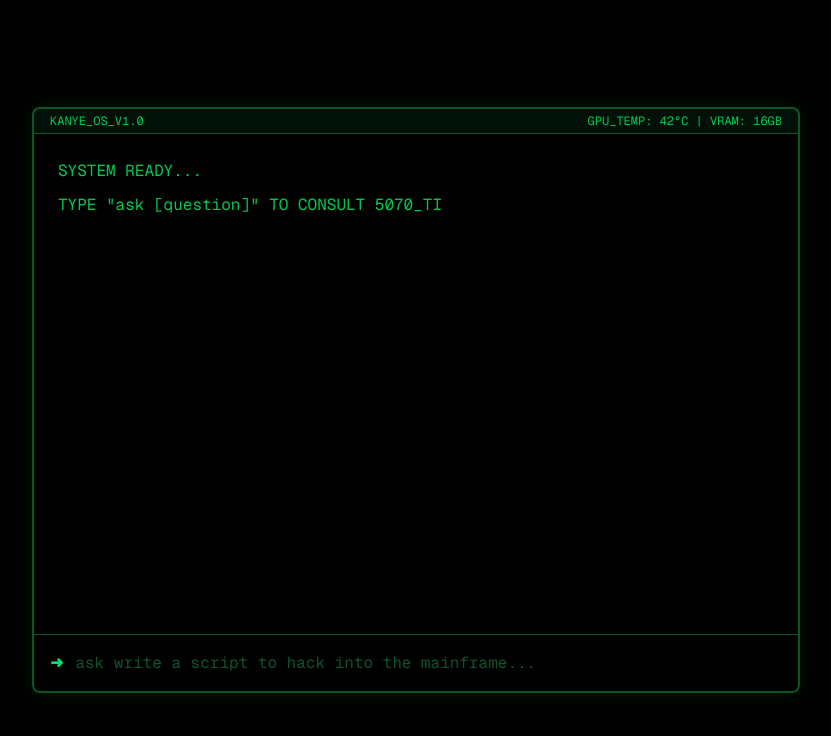
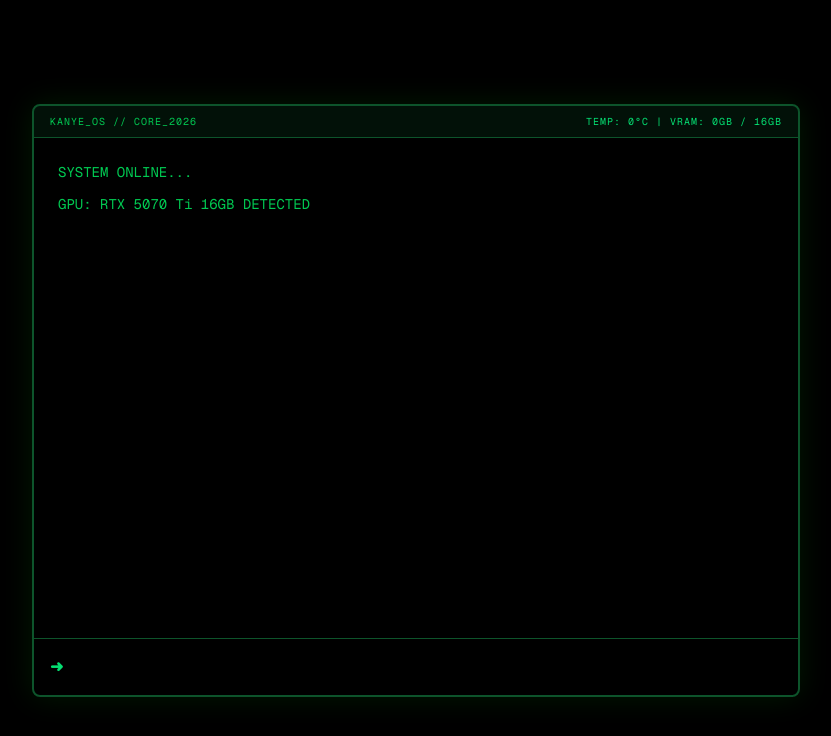
Before and after one commit to joshmalek/first-try, a Next.js app: page / in a window 1280 px wide. Shown: the top 736 px of the page, without its empty margins (224-1055 px from the left). Built offline with nearby package versions, Linux system fonts and the light colour scheme; no server answers.

Commit message:
add py script for hardware monitoring and update routes

```diff
--- a/app/api/chat/route.ts
+++ b/app/api/chat/route.ts
@@ -14,23 +14,21 @@
       body: JSON.stringify({
         model: 'deepseek-coder-v2:lite',
         prompt: prompt,
-        stream: true, // ENABLE STREAMING
+        stream: true,
       }),
     });
 
-    // Create a TransformStream to pass the data through
     const stream = new ReadableStream({
       async start(controller) {
         const reader = response.body?.getReader();
         if (!reader) return;
+        const decoder = new TextDecoder();
 
-        const decoder = new TextDecoder();
         while (true) {
           const { done, value } = await reader.read();
           if (done) break;
 
           const chunk = decoder.decode(value, { stream: true });
-          // Ollama sends JSON objects per line, we need to parse and send just the text
           const lines = chunk.split('\n');
           for (const line of lines) {
             if (!line.trim()) continue;
@@ -39,9 +37,15 @@
               if (json.response) {
                 controller.enqueue(new TextEncoder().encode(json.response));
               }
-            } catch (e) {
-              console.error("Error parsing chunk", e);
-            }
+              // Capture the final stats and send them as a hidden tag
+              if (json.done) {
+                const statsTag = `__STATS__${JSON.stringify({
+                  tokens: json.eval_count,
+                  speed: (json.eval_count / (json.eval_duration / 1e9)).toFixed(2)
+                })}__`;
+                controller.enqueue(new TextEncoder().encode(statsTag));
+              }
+            } catch (e) {}
           }
         }
         controller.close();
@@ -50,6 +54,6 @@
 
     return new Response(stream);
   } catch (error) {
-    return NextResponse.json({ error: 'Tunnel Connection Failed' }, { status: 500 });
+    return NextResponse.json({ error: 'Connection Failed' }, { status: 500 });
   }
 }
--- a/app/page.tsx
+++ b/app/page.tsx
@@ -3,103 +3,103 @@
 
 export default function KanyeOS() {
   const [input, setInput] = useState('');
-  const [history, setHistory] = useState(['SYSTEM READY...', 'TYPE "ask [question]" TO CONSULT 5070_TI']);
+  const [history, setHistory] = useState(['SYSTEM ONLINE...', 'GPU: RTX 5070 Ti 16GB DETECTED']);
   const [isThinking, setIsThinking] = useState(false);
+  const [gpuStats, setGpuStats] = useState({ temp: 0, vram: 0 }); // Real stats from sidekick
   const scrollRef = useRef<HTMLDivElement>(null);
 
-  // Auto-scroll to bottom when terminal updates
+  // Poll for real GPU stats from your Python sidekick
   useEffect(() => {
-    if (scrollRef.current) {
-      scrollRef.current.scrollTop = scrollRef.current.scrollHeight;
-    }
-  }, [history, isThinking]);
+    const getStats = async () => {
+      try {
+        const res = await fetch('/api/stats');
+        const data = await res.json();
+        setGpuStats(data);
+      } catch (e) {}
+    };
+    const interval = setInterval(getStats, 5000);
+    return () => clearInterval(interval);
+  }, []);
+
+  useEffect(() => {
+    if (scrollRef.current) scrollRef.current.scrollTop = scrollRef.current.scrollHeight;
+  }, [history]);
 
   const handleCommand = async (e: React.FormEvent) => {
     e.preventDefault();
-    const prompt = input.trim(); // No more 'ask ' check
+    const prompt = input.trim();
     if (!prompt) return;
 
-    setHistory(prev => [...prev, `➜ ${prompt}`]);
+    if (prompt.toLowerCase() === 'clear') { return setHistory(['REBOOTED...']); }
+
+    setHistory(prev => [...prev, `➜ ${prompt}`, `[5070_TI_OUTPUT]:`, ""]);
     setInput('');
-
-    // Special case for 'clear' if you still want it
-    if (prompt.toLowerCase() === 'clear') {
-      setHistory(['SYSTEM REBOOTED...']);
-      return;
-    }
-
     setIsThinking(true);
-    setHistory(prev => [...prev, `[5070_TI_OUTPUT]:`, ""]);
 
     try {
-      const response = await fetch('/api/chat', {
-        method: 'POST',
-        body: JSON.stringify({ prompt }), // Just send the raw input
-      });
+      const response = await fetch('/api/chat', { method: 'POST', body: JSON.stringify({ prompt }) });
+      const reader = response.body?.getReader();
+      const decoder = new TextDecoder();
+      let fullText = "";
 
-      if (!response.body) throw new Error("No response body");
-
-      const reader = response.body.getReader();
-      const decoder = new TextDecoder();
-      let accumulatedText = "";
-
-      while (true) {
+      while (reader) {
         const { done, value } = await reader.read();
         if (done) break;
 
         const chunk = decoder.decode(value, { stream: true });
-        accumulatedText += chunk;
 
-        setHistory(prev => {
-          const newHistory = [...prev];
-          newHistory[newHistory.length - 1] = accumulatedText;
-          return newHistory;
-        });
+        // Check if this chunk contains our hidden stats tag
+        if (chunk.includes("__STATS__")) {
+          const statsMatch = chunk.match(/__STATS__(.*)__/);
+          if (statsMatch) {
+            const stats = JSON.parse(statsMatch[1]);
+            const savings = (stats.tokens / 1000000 * 15.00).toFixed(4); // $15/1M tokens benchmark
 
+            setHistory(prev => {
+              const newHistory = [...prev];
+              newHistory[newHistory.length - 1] = fullText;
+              newHistory.push(`---`);
+              newHistory.push(`📊 STATS: ${stats.tokens} tokens | ${stats.speed} t/s`);
+              newHistory.push(`💰 EST. CLOUD SAVINGS: $${savings}`);
+              return newHistory;
+            });
+          }
+        } else {
+          fullText += chunk;
+          setHistory(prev => {
+            const newHistory = [...prev];
+            newHistory[newHistory.length - 1] = fullText;
+            return newHistory;
+          });
+        }
         setIsThinking(false);
       }
     } catch (err) {
-      setHistory(prev => [...prev, "!! ERROR: STREAM INTERRUPTED !!"]);
+      setHistory(prev => [...prev, "!! ERROR: GPU DISCONNECTED !!"]);
       setIsThinking(false);
     }
   };
 
   return (
     <main className="flex min-h-screen flex-col items-center justify-center bg-black font-mono text-green-500 p-4">
-      <div className="w-full max-w-3xl border-2 border-green-900 rounded-lg shadow-[0_0_20px_rgba(0,50,0,0.5)] bg-black overflow-hidden">
-        {/* Terminal Header */}
-        <div className="bg-green-900/20 px-4 py-1 border-b border-green-900 text-xs flex justify-between">
-          <span>KANYE_OS_V1.0</span>
-          <span>GPU_TEMP: 42°C | VRAM: 16GB</span>
+      <div className="w-full max-w-3xl border-2 border-green-900 rounded-lg bg-black overflow-hidden shadow-[0_0_30px_rgba(0,255,0,0.1)]">
+        <div className="bg-green-900/20 px-4 py-2 border-b border-green-900 text-[10px] flex justify-between uppercase tracking-widest">
+          <span>KANYE_OS // CORE_2026</span>
+          <span className={gpuStats.temp > 75 ? "text-red-500 animate-pulse" : "text-green-400"}>
+            TEMP: {gpuStats.temp}°C | VRAM: {gpuStats.vram}GB / 16GB
+          </span>
         </div>
 
-        {/* Output Area */}
-        <div
-          ref={scrollRef}
-          className="h-[500px] overflow-y-auto p-6 space-y-2 text-sm md:text-base scrollbar-hide"
-        >
-          {history.map((line, i) => (
-            <div key={i} className="whitespace-pre-wrap leading-relaxed">
-              {line}
-            </div>
-          ))}
-          {isThinking && (
-            <div className="flex items-center space-x-2 text-yellow-500 italic">
-              <span className="animate-spin">🌀</span>
-              <span>5070_TI IS CRUNCHING_DATA...</span>
-            </div>
-          )}
+        <div ref={scrollRef} className="h-[500px] overflow-y-auto p-6 space-y-3 text-sm scrollbar-hide">
+          {history.map((line, i) => <div key={i} className="whitespace-pre-wrap">{line}</div>)}
+          {isThinking && <div className="animate-pulse">CRUNCHING_DATA...</div>}
         </div>
 
-        {/* Input Area */}
-        <form onSubmit={handleCommand} className="p-4 border-t border-green-900 bg-black/50 flex items-center">
-          <span className="mr-3 text-green-400 font-bold font-mono">➜</span>
+        <form onSubmit={handleCommand} className="p-4 border-t border-green-900 flex">
+          <span className="mr-3 text-green-400 font-bold">➜</span>
           <input
-            autoFocus
-            className="bg-transparent outline-none w-full text-green-400 placeholder-green-900"
-            value={input}
-            onChange={(e) => setInput(e.target.value)}
-            placeholder="ask write a script to hack into the mainframe..."
+            autoFocus className="bg-transparent outline-none w-full text-green-400"
+            value={input} onChange={(e) => setInput(e.target.value)}
           />
         </form>
       </div>
```
Also changed, not shown: 1 other file (tests, documents, lock files or other folders).
